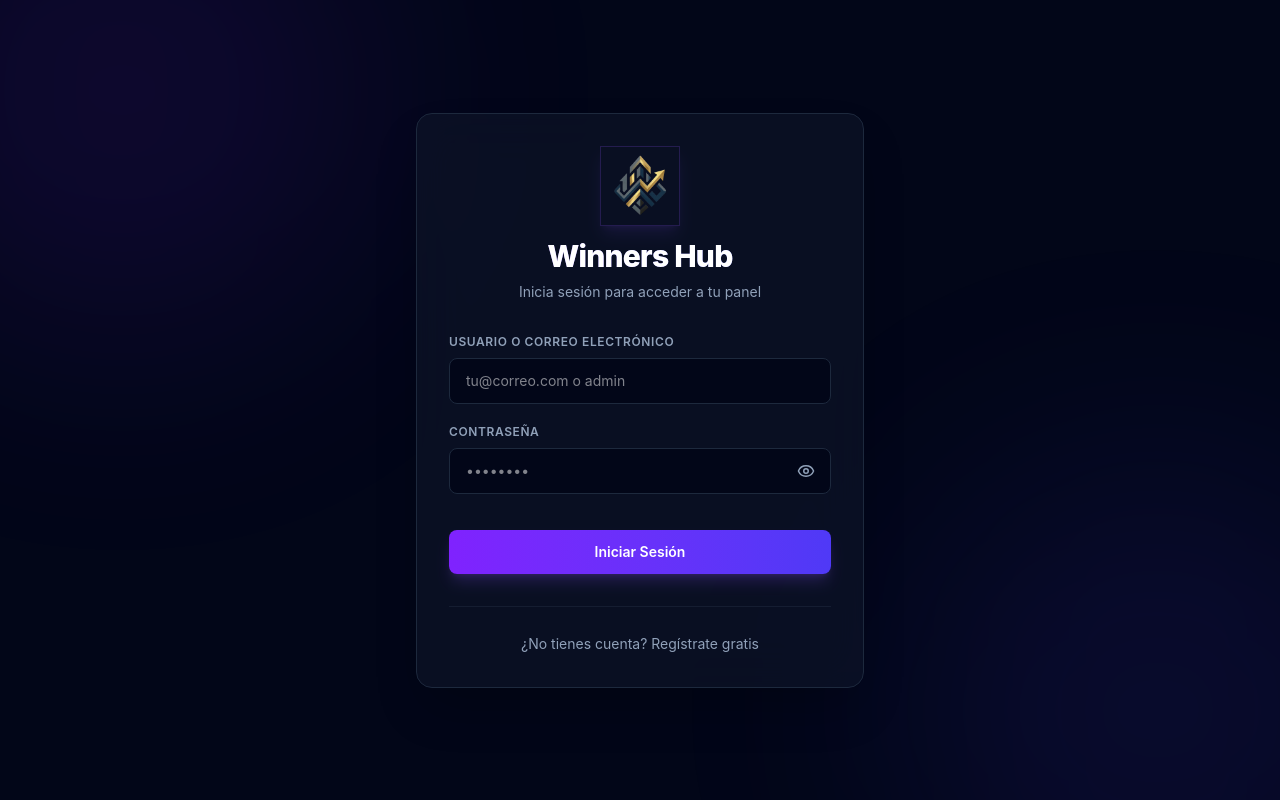
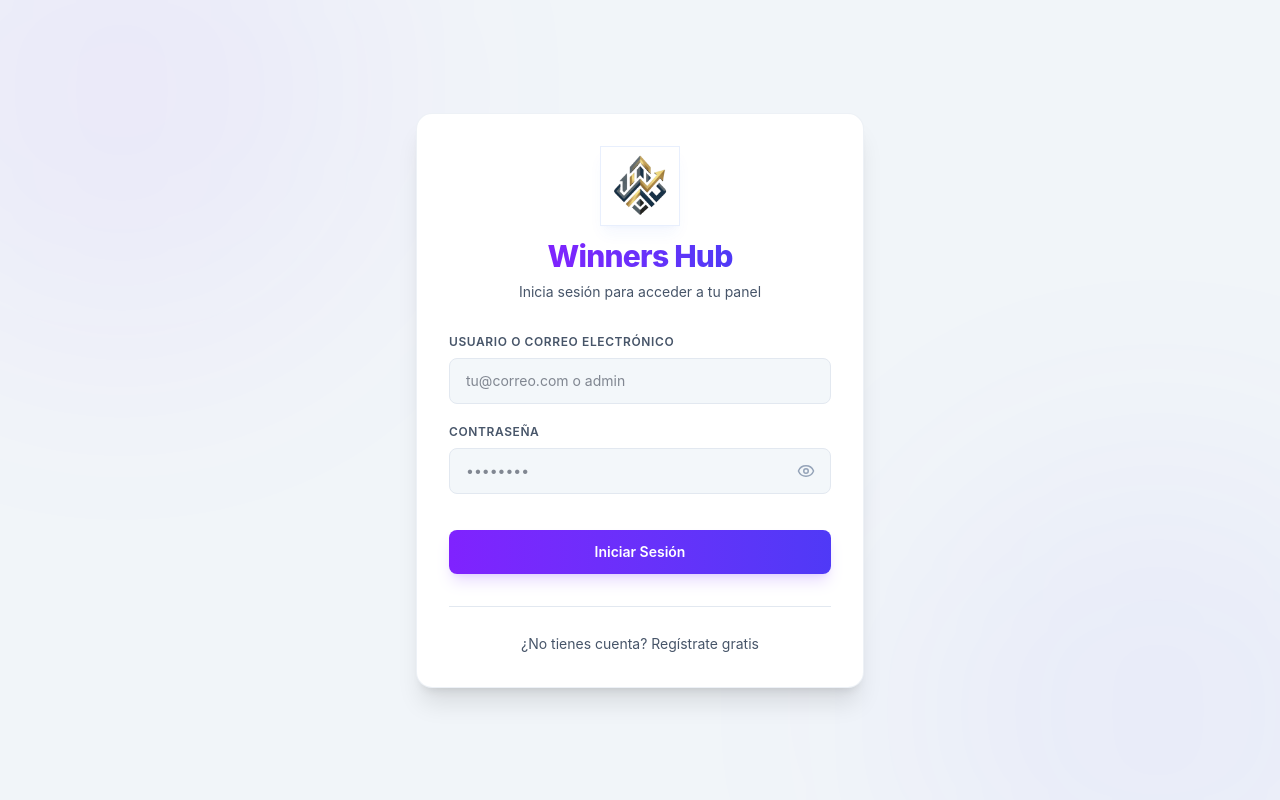
Before and after one commit to jhongo22/crm, a Next.js app: page /login in a window 1280 px wide. Built offline with nearby package versions, Linux system fonts and the light colour scheme; no server answers.

Commit message:
feat: implement App Router layout, authentication guard, and login page with Supabase integration

```diff
--- a/src/app/(dashboard)/layout.tsx
+++ b/src/app/(dashboard)/layout.tsx
@@ -41,8 +41,8 @@ export default function DashboardLayout({ children }: { children: React.ReactNod
 
   if (!mounted || !state.currentUser) {
     return (
-      <div className="min-h-screen bg-slate-950 flex items-center justify-center">
-        <div className="animate-spin rounded-full h-8 w-8 border-b-2 border-violet-500"></div>
+      <div className="min-h-screen bg-page flex items-center justify-center">
+        <div className="animate-spin rounded-full h-8 w-8 border-b-2 border-brand"></div>
       </div>
     );
   }
--- a/src/app/layout.tsx
+++ b/src/app/layout.tsx
@@ -37,6 +37,25 @@ export default function RootLayout({
 }) {
   return (
     <html lang="es" suppressHydrationWarning>
+      <head>
+        {/* Inline script to prevent theme flash on initial load */}
+        <script
+          dangerouslySetInnerHTML={{
+            __html: `
+              (function() {
+                try {
+                  var mode = localStorage.getItem('nova_dark_mode');
+                  if (mode === 'true') {
+                    document.documentElement.classList.add('dark');
+                  } else {
+                    document.documentElement.classList.remove('dark');
+                  }
+                } catch (e) {}
+              })();
+            `,
+          }}
+        />
+      </head>
       <body>
         <AppProvider>
           <AuthGuard>
--- a/src/app/login/page.tsx
+++ b/src/app/login/page.tsx
@@ -120,22 +120,22 @@ export default function LoginPage() {
   };
 
   return (
-    <div className="min-h-screen bg-slate-950 flex items-center justify-center p-4 relative overflow-hidden font-sans">
+    <div className="min-h-screen bg-page flex items-center justify-center p-4 relative overflow-hidden font-sans transition-colors duration-500">
       {/* Background gradients */}
-      <div className="absolute top-[-20%] left-[-10%] w-[500px] h-[500px] rounded-full bg-violet-600/10 blur-[120px]" />
-      <div className="absolute bottom-[-20%] right-[-10%] w-[500px] h-[500px] rounded-full bg-indigo-600/10 blur-[120px]" />
+      <div className="absolute top-[-20%] left-[-10%] w-[500px] h-[500px] rounded-full bg-violet-600/5 dark:bg-violet-600/10 blur-[120px]" />
+      <div className="absolute bottom-[-20%] right-[-10%] w-[500px] h-[500px] rounded-full bg-indigo-600/5 dark:bg-indigo-600/10 blur-[120px]" />
 
-      <div className="w-full max-w-md bg-slate-900/60 backdrop-blur-xl border border-slate-800 rounded-2xl shadow-2xl p-8 relative z-10">
+      <div className="w-full max-w-md bg-card border border-slate-200/60 dark:border-slate-850 rounded-2xl shadow-xl p-8 relative z-10">
         <div className="text-center mb-8 flex flex-col items-center">
           <img
             src="/icono-fabrica-winners-sin-fondo.png"
             alt="Winners Hub Logo"
-            className="w-20 h-20 object-cover border border-violet-500/20 mb-3 shadow-lg shadow-violet-500/10"
+            className="w-20 h-20 object-cover border border-brand/10 mb-3 shadow-lg shadow-brand/5"
           />
-          <h1 className="text-3xl font-extrabold text-white tracking-tight bg-gradient-to-r from-violet-400 to-indigo-400 bg-clip-text text-transparent">
+          <h1 className="text-3xl font-extrabold text-text-primary tracking-tight bg-gradient-to-r from-violet-600 to-indigo-600 dark:from-violet-400 dark:to-indigo-400 bg-clip-text text-transparent">
             Winners Hub
           </h1>
-          <p className="text-sm text-slate-400 mt-2">
+          <p className="text-sm text-text-secondary mt-2">
             {isRegistering ? 'Crea una cuenta para comenzar' : 'Inicia sesión para acceder a tu panel'}
           </p>
         </div>
@@ -143,8 +143,8 @@ export default function LoginPage() {
         {message && (
           <div className={`p-4 rounded-lg text-sm mb-6 ${
             message.type === 'error'
-              ? 'bg-rose-500/15 text-rose-400 border border-rose-500/25'
-              : 'bg-emerald-500/15 text-emerald-400 border border-emerald-500/25'
+              ? 'bg-rose-500/15 text-rose-500 dark:text-rose-400 border border-rose-500/25'
+              : 'bg-emerald-500/15 text-emerald-650 dark:text-emerald-400 border border-emerald-500/25'
           }`}>
             {message.text}
           </div>
@@ -153,7 +153,7 @@ export default function LoginPage() {
         <form onSubmit={handleAuth} className="space-y-5">
           {isRegistering && (
             <div>
-              <label className="block text-xs font-semibold text-slate-400 uppercase tracking-wider mb-2">
+              <label className="block text-xs font-semibold text-text-secondary uppercase tracking-wider mb-2">
                 Nombre Completo
               </label>
               <input
@@ -162,13 +162,13 @@ export default function LoginPage() {
                 value={fullName}
                 onChange={(e) => setFullName(e.target.value)}
                 placeholder="Juan Pérez"
-                className="w-full bg-slate-950 border border-slate-800 text-white rounded-lg px-4 py-3 text-sm focus:outline-none focus:border-violet-500 transition-colors"
+                className="w-full bg-slate-100/80 dark:bg-slate-950 border border-slate-200 dark:border-slate-800 text-text-primary rounded-lg px-4 py-3 text-sm focus:outline-none focus:border-violet-500 transition-colors"
               />
             </div>
           )}
 
           <div>
-            <label className="block text-xs font-semibold text-slate-400 uppercase tracking-wider mb-2">
+            <label className="block text-xs font-semibold text-text-secondary uppercase tracking-wider mb-2">
               Usuario o Correo Electrónico
             </label>
             <input
@@ -177,12 +177,12 @@ export default function LoginPage() {
               value={email}
               onChange={(e) => setEmail(e.target.value)}
               placeholder="tu@correo.com o admin"
-              className="w-full bg-slate-950 border border-slate-800 text-white rounded-lg px-4 py-3 text-sm focus:outline-none focus:border-violet-500 transition-colors"
+              className="w-full bg-slate-100/80 dark:bg-slate-950 border border-slate-200 dark:border-slate-800 text-text-primary rounded-lg px-4 py-3 text-sm focus:outline-none focus:border-violet-500 transition-colors"
             />
           </div>
 
           <div>
-            <label className="block text-xs font-semibold text-slate-400 uppercase tracking-wider mb-2">
+            <label className="block text-xs font-semibold text-text-secondary uppercase tracking-wider mb-2">
               Contraseña
             </label>
             <div className="relative">
@@ -192,12 +192,12 @@ export default function LoginPage() {
                 value={password}
                 onChange={(e) => setPassword(e.target.value)}
                 placeholder="••••••••"
-                className="w-full bg-slate-950 border border-slate-800 text-white rounded-lg pl-4 pr-12 py-3 text-sm focus:outline-none focus:border-violet-500 transition-colors"
+                className="w-full bg-slate-100/80 dark:bg-slate-950 border border-slate-200 dark:border-slate-800 text-text-primary rounded-lg pl-4 pr-12 py-3 text-sm focus:outline-none focus:border-violet-500 transition-colors"
               />
               <button
                 type="button"
                 onClick={() => setShowPassword(!showPassword)}
-                className="absolute inset-y-0 right-0 pr-4 flex items-center text-slate-400 hover:text-white transition-colors"
+                className="absolute inset-y-0 right-0 pr-4 flex items-center text-text-muted hover:text-text-primary transition-colors"
               >
                 {showPassword ? <EyeOff size={18} /> : <Eye size={18} />}
               </button>
@@ -207,19 +207,19 @@ export default function LoginPage() {
           <button
             type="submit"
             disabled={loading}
-            className="w-full bg-gradient-to-r from-violet-600 to-indigo-600 hover:from-violet-500 hover:to-indigo-500 text-white rounded-lg py-3 text-sm font-semibold transition-all shadow-lg shadow-violet-500/20 disabled:opacity-50 disabled:cursor-not-allowed mt-4"
+            className="w-full bg-gradient-to-r from-violet-600 to-indigo-600 hover:from-violet-500 hover:to-indigo-500 text-white rounded-lg py-3 text-sm font-semibold transition-all shadow-lg shadow-violet-500/20 disabled:opacity-50 disabled:cursor-not-allowed mt-4 cursor-pointer"
           >
             {loading ? 'Procesando...' : isRegistering ? 'Registrarse' : 'Iniciar Sesión'}
           </button>
         </form>
 
-        <div className="mt-8 text-center border-t border-slate-800/60 pt-6">
+        <div className="mt-8 text-center border-t border-slate-200 dark:border-slate-800/60 pt-6">
           <button
             onClick={() => {
               setIsRegistering(!isRegistering);
               setMessage(null);
             }}
-            className="text-sm text-slate-400 hover:text-white transition-colors"
+            className="text-sm text-text-secondary hover:text-text-primary transition-colors cursor-pointer"
           >
             {isRegistering
               ? '¿Ya tienes cuenta? Inicia sesión'
--- a/src/app/manifest.ts
+++ b/src/app/manifest.ts
@@ -3,7 +3,7 @@ import type { MetadataRoute } from 'next';
 export default function manifest(): MetadataRoute.Manifest {
   return {
     name: 'Winners Hub',
-    short_name: 'WinnersHub',
+    short_name: 'Winners Hub',
     description: 'Sistema de gestión de clientes y pedidos - Winners Hub',
     start_url: '/dashboard',
     display: 'standalone',
```
Also changed, not shown: 2 other files (tests, documents, lock files or other folders).
